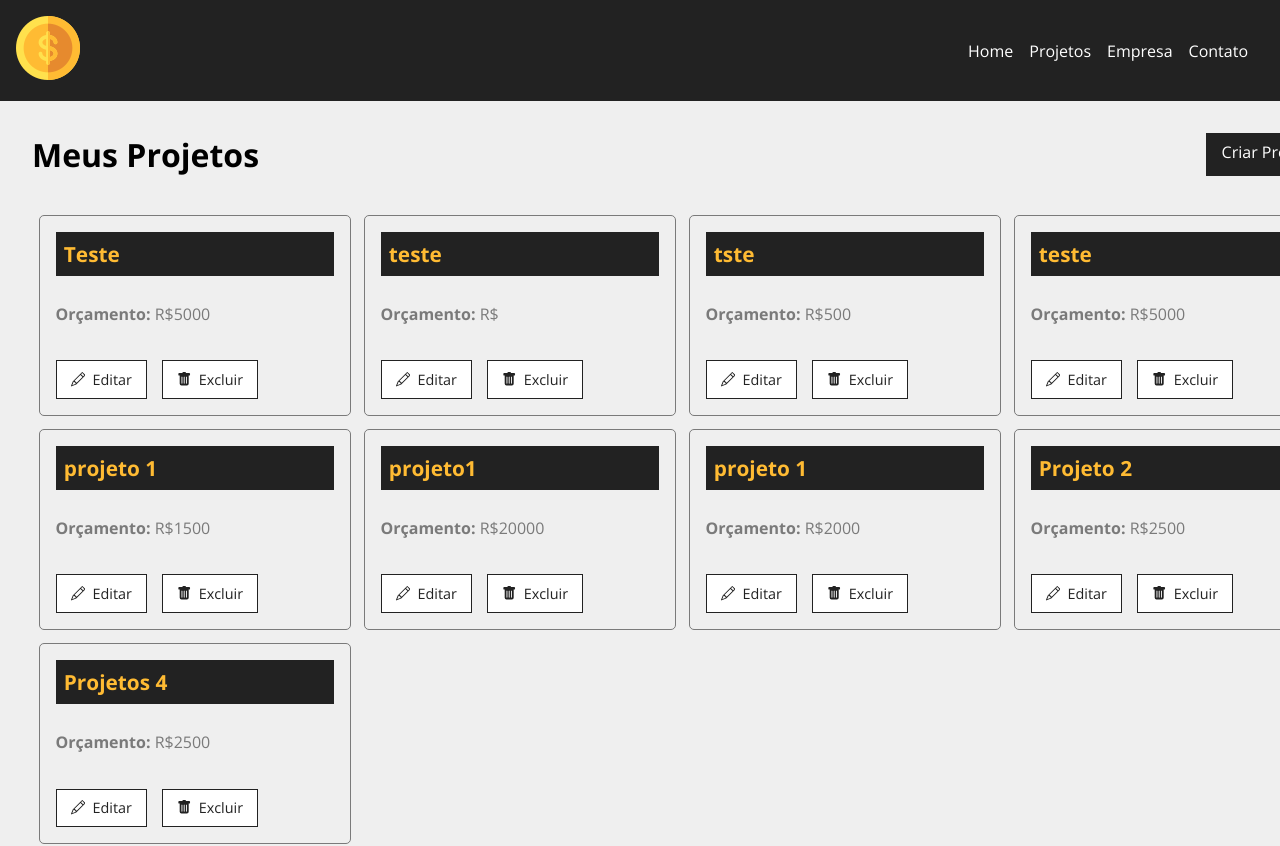
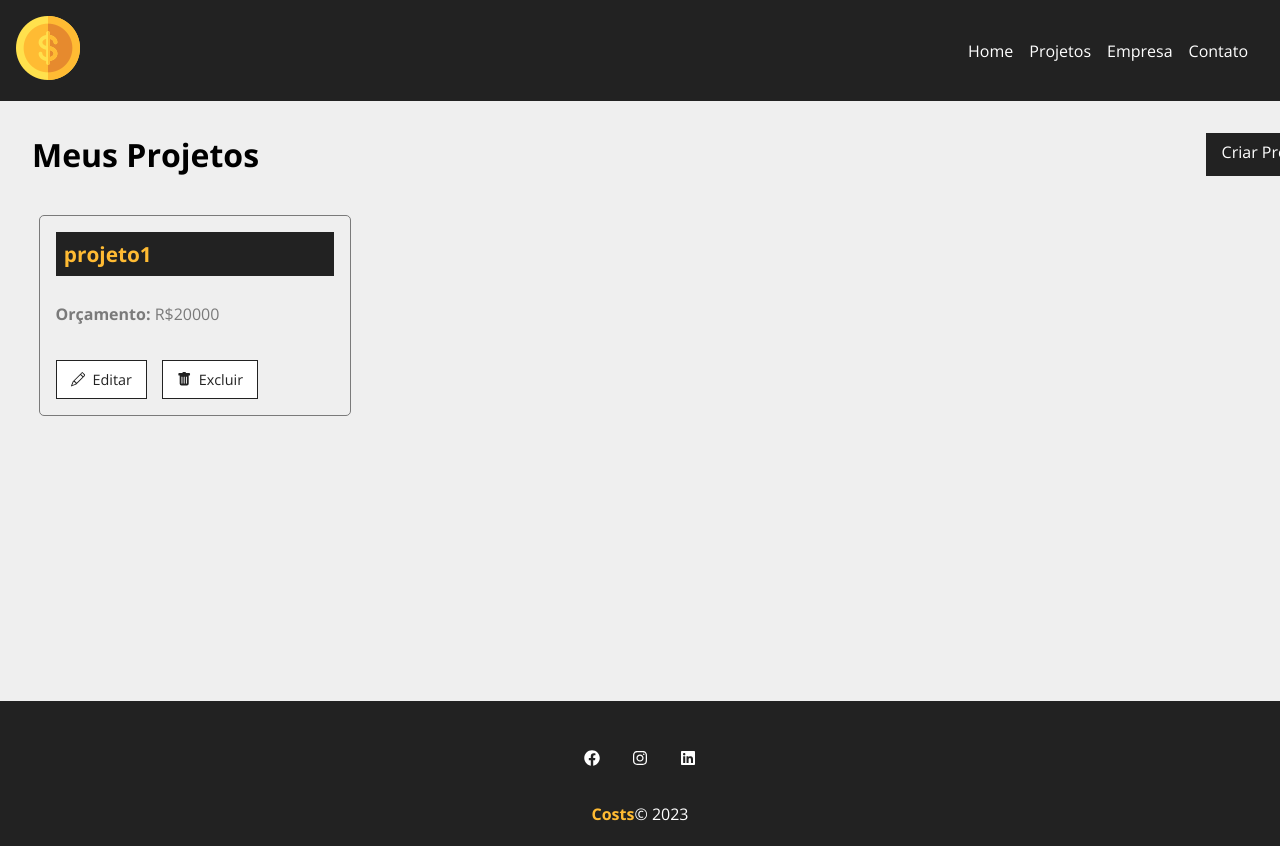
Before and after one commit to aefonso/proj_react, a React (Create React App) app: page /projects in a window 1280 px wide. Shown: the top 846 px of the page. Built offline with nearby package versions, Linux system fonts and the light colour scheme; data requests are answered from the project's data file.

Commit message:
feat: removendo projetos

```diff
--- a/db.json
+++ b/db.json
@@ -1,66 +1,11 @@
 {
   "projects": [
-    {
-      "name": "Teste",
-      "budget": "5000",
-      "any": 0,
-      "services": [],
-      "id": 1
-    },
-    {
-      "name": "teste",
-      "any": 0,
-      "services": [],
-      "id": 2
-    },
-    {
-      "name": "tste",
-      "budget": "500",
-      "any": 0,
-      "services": [],
-      "id": 3
-    },
-    {
-      "name": "teste",
-      "budget": "5000",
-      "any": 0,
-      "services": [],
-      "id": 4
-    },
-    {
-      "name": "projeto 1",
-      "budget": "1500",
-      "any": 0,
-      "services": [],
-      "id": 5
-    },
     {
       "name": "projeto1",
       "budget": "20000",
       "any": 0,
       "services": [],
       "id": 6
-    },
-    {
-      "name": "projeto 1",
-      "budget": "2000",
-      "any": 0,
-      "services": [],
-      "id": 7
-    },
-    {
-      "name": "Projeto 2 ",
-      "budget": "2500",
-      "any": 0,
-      "services": [],
-      "id": 8
-    },
-    {
-      "name": "Projetos 4",
-      "budget": "2500",
-      "any": 0,
-      "services": [],
-      "id": 9
     }
   ],
   "categories": [
--- a/src/components/pages/Projects.js
+++ b/src/components/pages/Projects.js
@@ -14,6 +14,7 @@
 function Projects() {
   const [projects, setProjects] = useState([])
   const [removeLoading, setRemoveLoading] = useState(false)
+  const [projectMessage, setProjectMessage] = useState('')
 
   const location = useLocation()
   let message = ''
@@ -36,8 +37,23 @@
         setRemoveLoading(true)
       })
       .catch((err) => console.log(err))
-      }, 3000)
+      }, 300)
   }, [])
+
+  function removeProjects(id){
+
+    fetch(`http://localhost:5000/projects/${id}`, {
+    method: 'DELETE',
+    headers: {
+      'Content-Type': 'application/json'
+    },
+  }).then(resp => resp.json())
+  .then(() => {
+    setProjects(projects.filter((project) => project.id !== id))
+    setProjectMessage('Projeto Removido com Sucesso')
+  })
+  .catch(err => console.log(err))
+  }
 
   return (
     <div className={styles.project_container}>
@@ -46,6 +62,7 @@
         <LinkButton to="/newproject" text="Criar Projeto"/>
       </div>
       {message && <Message type="success" msg={message} />}
+      {projectMessage && <Message type="success" msg={projectMessage} />}
       <Container customClass="start">
         {projects.length > 0 &&
           projects.map((project) => (
@@ -55,6 +72,7 @@
           budget={project.budget}
           category={project.category?.name}
           key={project.id}
+          handleRemove={removeProjects}
           />
           ))}
           {!removeLoading && <Loading />}
--- a/src/components/project/ProjectCard.js
+++ b/src/components/project/ProjectCard.js
@@ -3,6 +3,10 @@
 import styles from './ProjectCard.module.css'
 import {BsPencil, BsFillTrashFill} from 'react-icons/bs'
 function ProjectCard({id, name, budget, category, handleRemove}){
+  const remove = (e) => {
+    e.preventDefault()
+    handleRemove(id)
+  }
   return (
     <div className={styles.project_card}>
       <h4>{name}</h4>
@@ -16,7 +20,7 @@
         <Link to="/">
           <BsPencil /> Editar
         </Link>
-        <button>
+        <button onClick={remove}>
           <BsFillTrashFill /> Excluir
         </button>
       </div>
```
